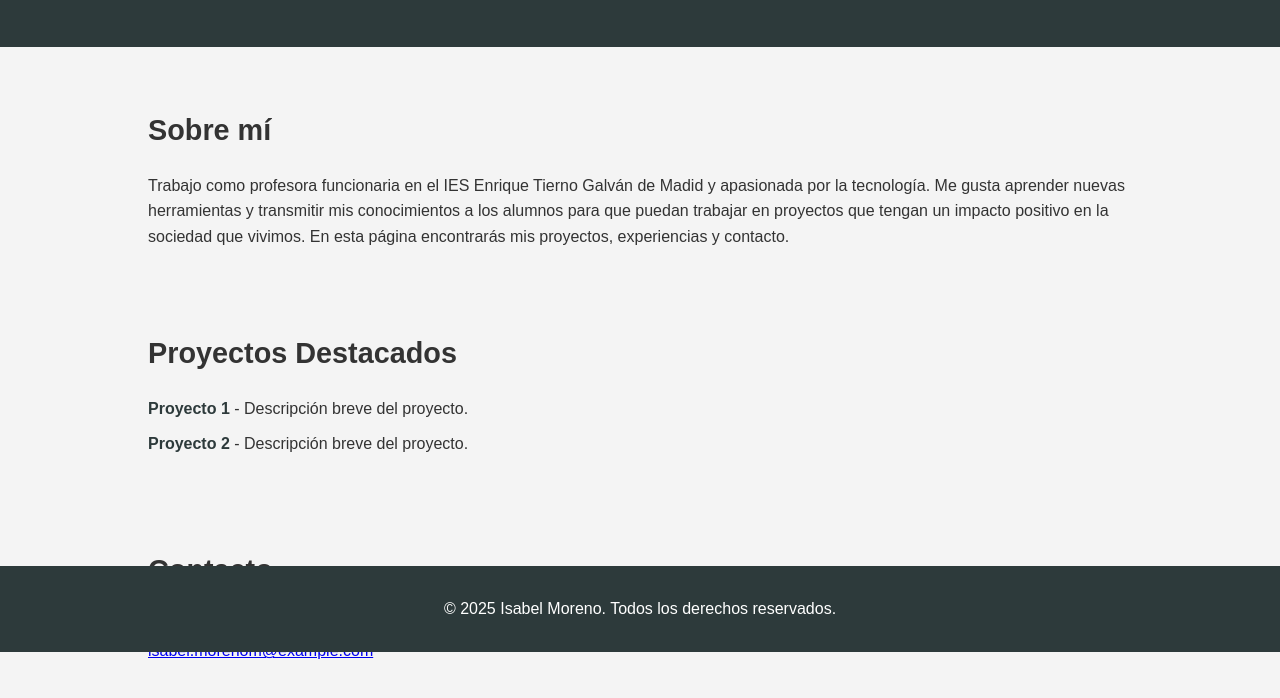
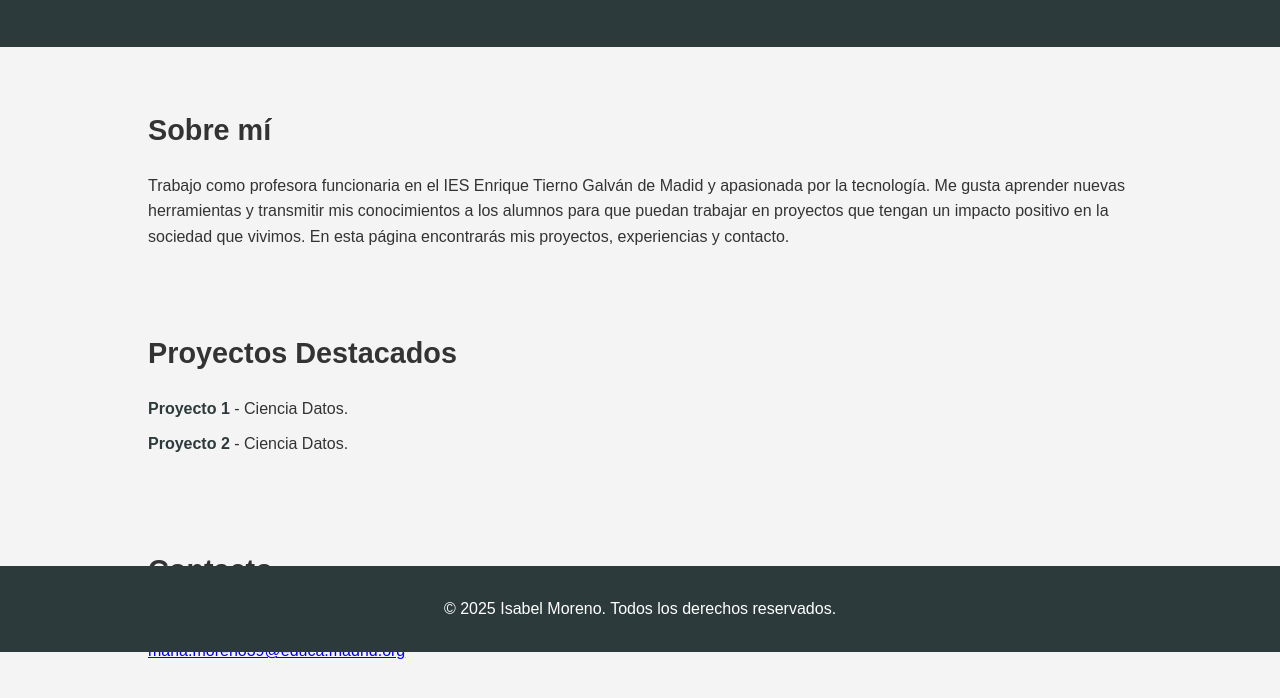
Before and after one commit to isabelmorenom/isabelmorenom.github.io, a plain HTML site: page index.html in a window 1280 px wide. Shown: the part 148-846 px from the top of the page. Drawn offline with Linux system fonts and the light colour scheme.

Commit message:
Agrega página personal

```diff
--- a/index.html
+++ b/index.html
@@ -32,8 +32,8 @@
         <div class="container">
             <h2>Proyectos Destacados</h2>
             <ul>
-                <li><a href="https://github.com/isabelmorenom/ExData_Project2" target="_blank">Proyecto 1</a> - Descripción breve del proyecto.</li>
-                <li><a href="https://github.com/isabelmorenom/ExData_Plotting1" target="_blank">Proyecto 2</a> - Descripción breve del proyecto.</li>
+                <li><a href="https://github.com/isabelmorenom/ExData_Project2" target="_blank">Proyecto 1</a> - Ciencia Datos.</li>
+                <li><a href="https://github.com/isabelmorenom/ExData_Plotting1" target="_blank">Proyecto 2</a> - Ciencia Datos.</li>
 
             </ul>
         </div>
@@ -43,7 +43,7 @@
         <div class="container">
             <h2>Contacto</h2>
             <p>Si quieres ponerte en contacto conmigo, no dudes en escribirme al siguiente correo:</p>
-            <p><a href="mailto:maria.moreno39@educa.madrid.org">isabel.morenom@example.com</a></p>
+            <p><a href="mailto:maria.moreno39@educa.madrid.org">maria.moreno39@educa.madrid.org</a></p>
         </div>
     </section>
 
```
